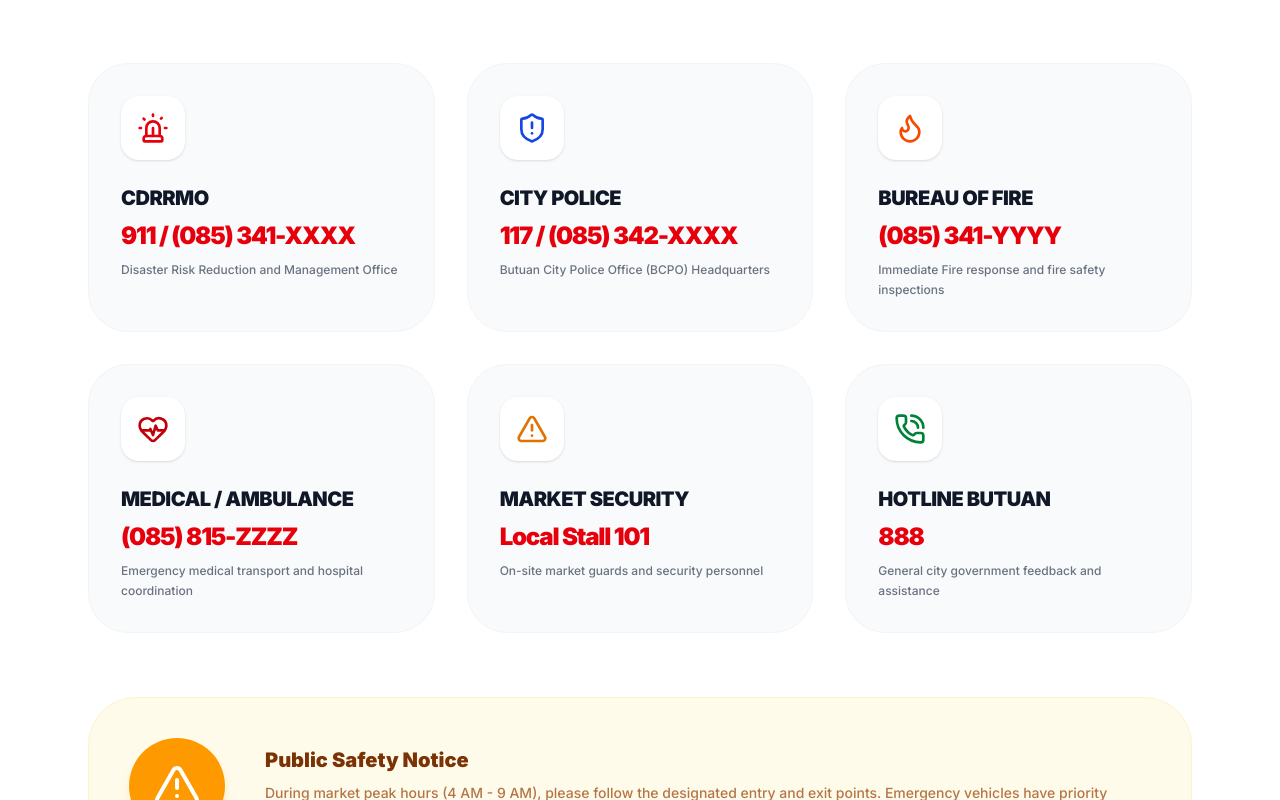
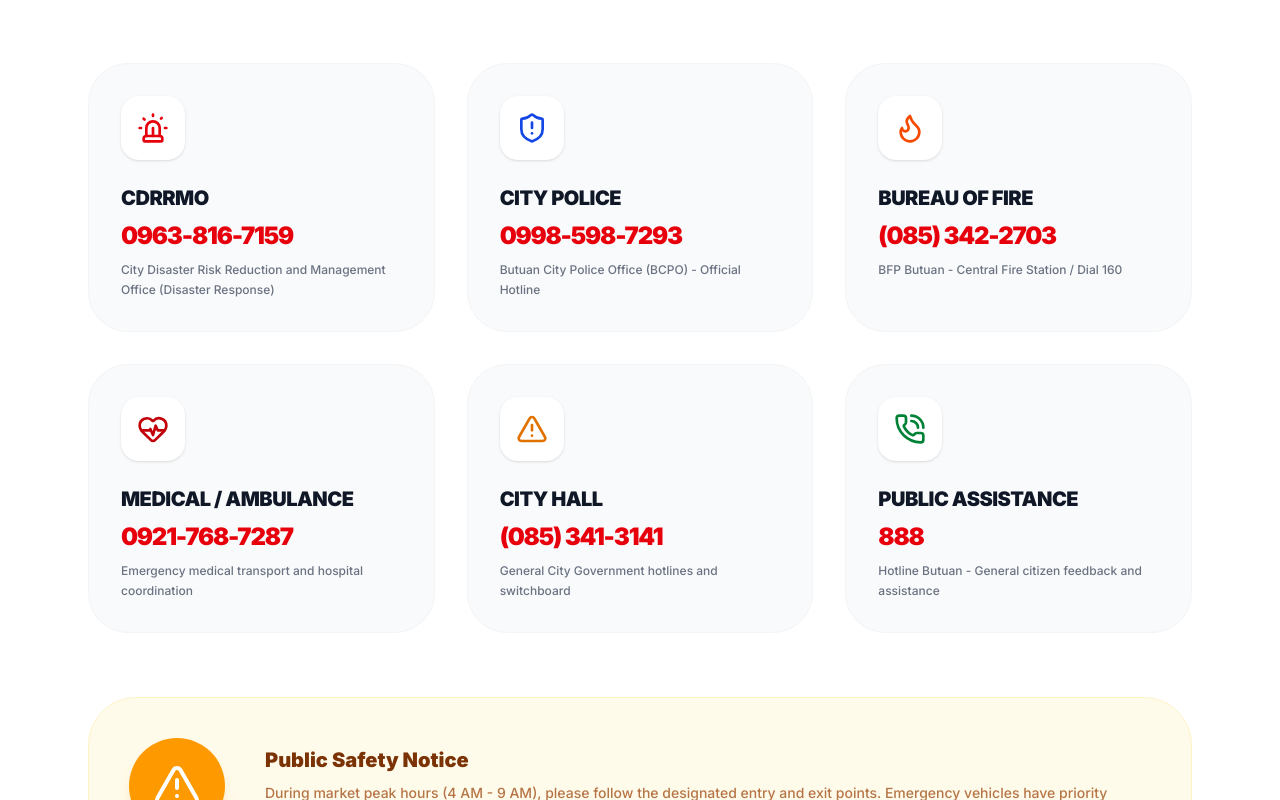
Before and after one commit to angelacilo/city_market, a Next.js app: page /emergency in a window 1280 px wide. Shown: the part 524-1324 px from the top of the page. Built offline with nearby package versions, Linux system fonts and the light colour scheme; no server answers.

Commit message:
docs: update emergency and treasury contact info with real butuan city data

```diff
--- a/app/contact/page.tsx
+++ b/app/contact/page.tsx
@@ -21,8 +21,8 @@ export default function ContactPage() {
 
             <div className="space-y-8">
               {[
-                { icon: <Phone className="w-5 h-5" />, label: "Phone", val: "(085) 341-XXXX", sub: "Mon-Fri, 8AM - 5PM" },
-                { icon: <Mail className="w-5 h-5" />, label: "Email", val: "treasury@butuan.gov.ph", sub: "Average response: 24h" },
+                { icon: <Phone className="w-5 h-5" />, label: "Phone", val: "(085) 817-6167", sub: "Mon-Fri, 8AM - 5PM" },
+                { icon: <Mail className="w-5 h-5" />, label: "Email", val: "ctd@butuan.gov.ph", sub: "Average response: 24h" },
                 { icon: <MapPin className="w-5 h-5" />, label: "Office", val: "City Hall Complex", sub: "Doongan, Butuan City" }
               ].map((item, i) => (
                 <div key={i} className="flex gap-6 items-start">
--- a/app/emergency/page.tsx
+++ b/app/emergency/page.tsx
@@ -19,12 +19,12 @@ export default function EmergencyPage() {
 
           <div className="grid md:grid-cols-2 lg:grid-cols-3 gap-8">
             {[
-              { icon: <Siren className="w-8 h-8 text-red-600" />, title: "CDRRMO", val: "911 / (085) 341-XXXX", desc: "Disaster Risk Reduction and Management Office" },
-              { icon: <ShieldAlert className="w-8 h-8 text-blue-700" />, title: "City Police", val: "117 / (085) 342-XXXX", desc: "Butuan City Police Office (BCPO) Headquarters" },
-              { icon: <Flame className="w-8 h-8 text-orange-600" />, title: "Bureau of Fire", val: "(085) 341-YYYY", desc: "Immediate Fire response and fire safety inspections" },
-              { icon: <HeartPulse className="w-8 h-8 text-red-700" />, title: "Medical / Ambulance", val: "(085) 815-ZZZZ", desc: "Emergency medical transport and hospital coordination" },
-              { icon: <AlertTriangle className="w-8 h-8 text-amber-600" />, title: "Market Security", val: "Local Stall 101", desc: "On-site market guards and security personnel" },
-              { icon: <PhoneCall className="w-8 h-8 text-green-700" />, title: "Hotline Butuan", val: "888", desc: "General city government feedback and assistance" }
+              { icon: <Siren className="w-8 h-8 text-red-600" />, title: "CDRRMO", val: "0963-816-7159", desc: "City Disaster Risk Reduction and Management Office (Disaster Response)" },
+              { icon: <ShieldAlert className="w-8 h-8 text-blue-700" />, title: "City Police", val: "0998-598-7293", desc: "Butuan City Police Office (BCPO) - Official Hotline" },
+              { icon: <Flame className="w-8 h-8 text-orange-600" />, title: "Bureau of Fire", val: "(085) 342-2703", desc: "BFP Butuan - Central Fire Station / Dial 160" },
+              { icon: <HeartPulse className="w-8 h-8 text-red-700" />, title: "Medical / Ambulance", val: "0921-768-7287", desc: "Emergency medical transport and hospital coordination" },
+              { icon: <AlertTriangle className="w-8 h-8 text-amber-600" />, title: "City Hall", val: "(085) 341-3141", desc: "General City Government hotlines and switchboard" },
+              { icon: <PhoneCall className="w-8 h-8 text-green-700" />, title: "Public Assistance", val: "888", desc: "Hotline Butuan - General citizen feedback and assistance" }
             ].map((hotline, i) => (
               <div key={i} className="group p-8 rounded-[2.5rem] bg-gray-50 dark:bg-white/[0.02] border border-gray-100 dark:border-white/5 space-y-6 hover:bg-white dark:hover:bg-[#0a0f0a] hover:shadow-2xl hover:scale-[1.02] transition-all duration-500">
                 <div className="w-16 h-16 rounded-2xl bg-white dark:bg-black/20 flex items-center justify-center shadow-sm group-hover:bg-red-50 dark:group-hover:bg-red-900/10 transition-colors">
```
